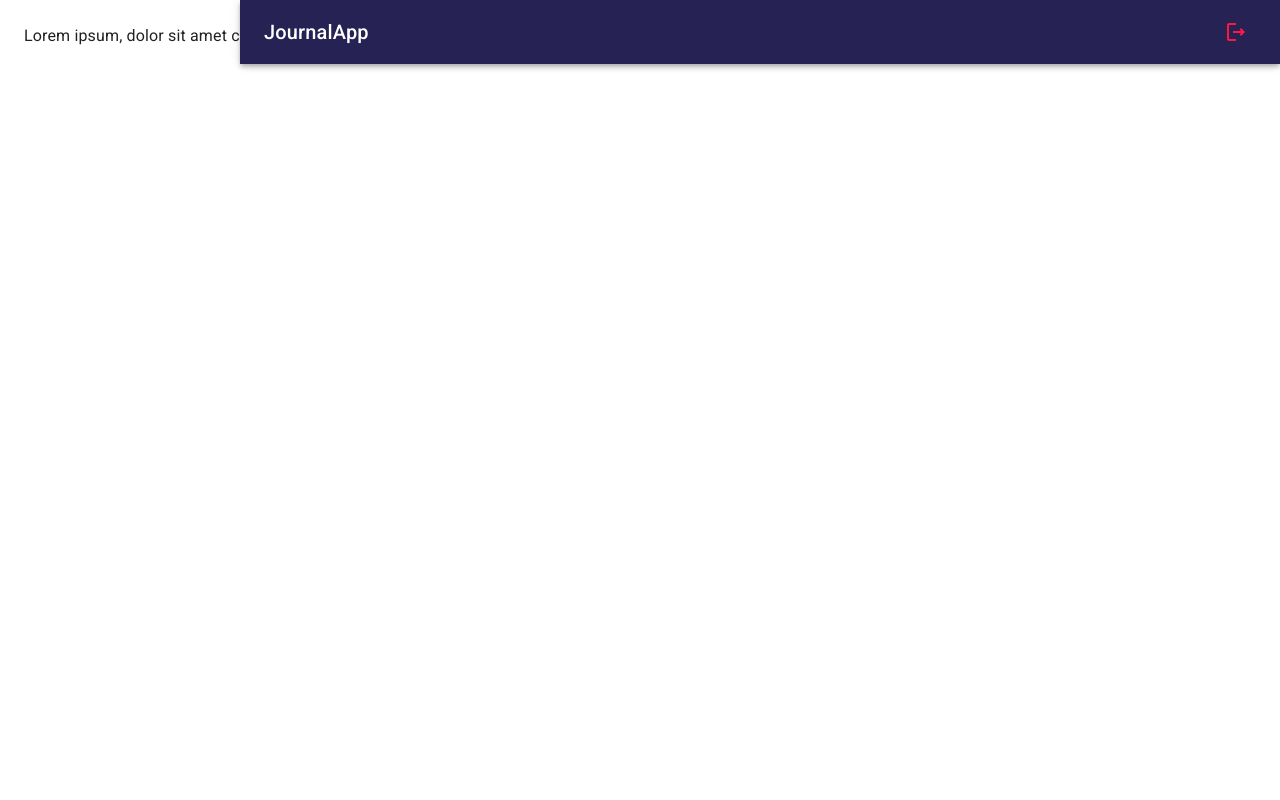
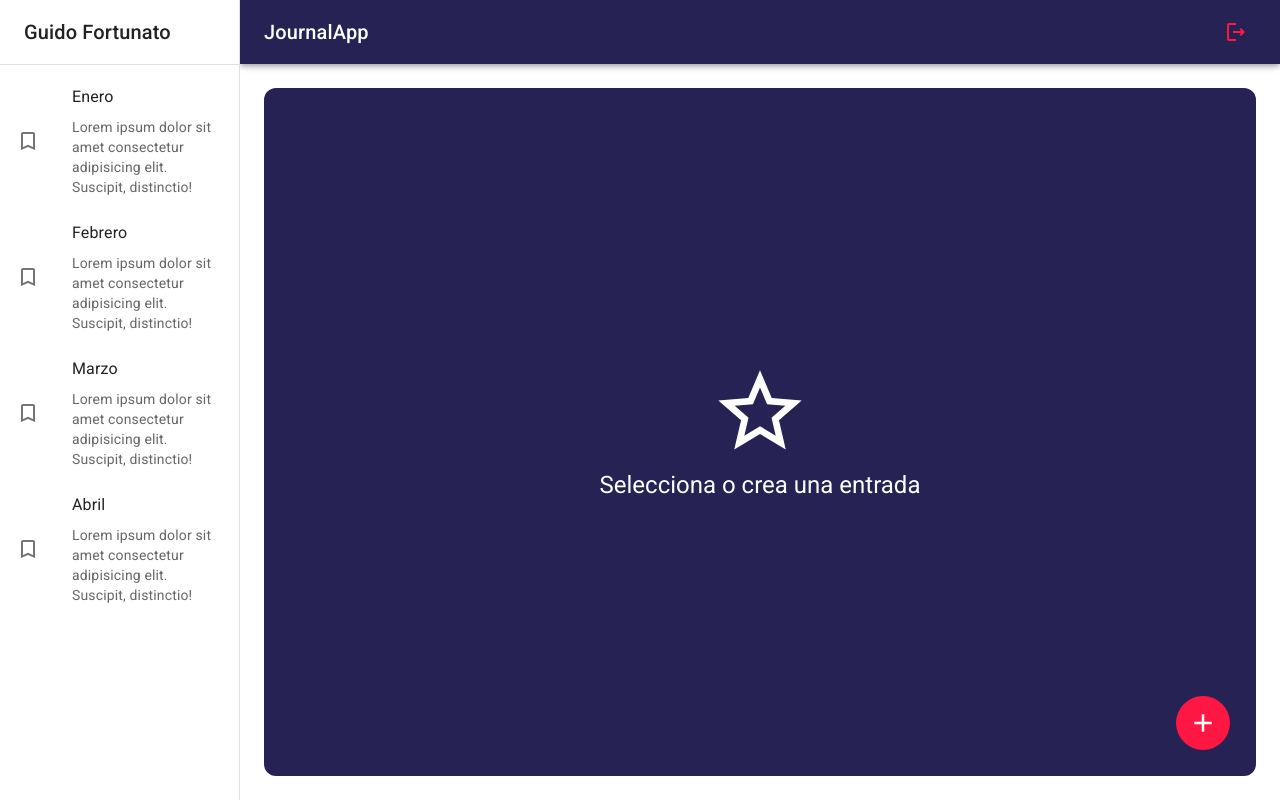
Before and after one commit to guidoFortunato/journal-app-fh, a React (Vite) app: page / in a window 1280 px wide. Built offline with nearby package versions, Linux system fonts and the light colour scheme.

Commit message:
finalización de la estructura

```diff
--- /dev/null
+++ b/src/journal/components/ImageGallery.jsx
@@ -0,0 +1,70 @@
+import { ImageList, ImageListItem } from "@mui/material";
+
+
+export const ImageGallery = ()=> {
+  return (
+    <ImageList sx={{ width: '100%', height: 450 }} cols={4} rowHeight={200}>
+      {itemData.map((item) => (
+        <ImageListItem key={item.img}>
+          <img
+            src={`${item.img}?w=164&h=164&fit=crop&auto=format`}
+            srcSet={`${item.img}?w=164&h=164&fit=crop&auto=format&dpr=2 2x`}
+            alt={item.title}
+            loading="lazy"
+          />
+        </ImageListItem>
+      ))}
+    </ImageList>
+  );
+}
+
+const itemData = [
+  {
+    img: 'https://images.unsplash.com/photo-1551963831-b3b1ca40c98e',
+    title: 'Breakfast',
+  },
+  {
+    img: 'https://images.unsplash.com/photo-1551782450-a2132b4ba21d',
+    title: 'Burger',
+  },
+  {
+    img: 'https://images.unsplash.com/photo-1522770179533-24471fcdba45',
+    title: 'Camera',
+  },
+  {
+    img: 'https://images.unsplash.com/photo-1444418776041-9c7e33cc5a9c',
+    title: 'Coffee',
+  },
+  {
+    img: 'https://images.unsplash.com/photo-1533827432537-70133748f5c8',
+    title: 'Hats',
+  },
+  {
+    img: 'https://images.unsplash.com/photo-1558642452-9d2a7deb7f62',
+    title: 'Honey',
+  },
+  {
+    img: 'https://images.unsplash.com/photo-1516802273409-68526ee1bdd6',
+    title: 'Basketball',
+  },
+  {
+    img: 'https://images.unsplash.com/photo-1518756131217-31eb79b20e8f',
+    title: 'Fern',
+  },
+  {
+    img: 'https://images.unsplash.com/photo-1597645587822-e99fa5d45d25',
+    title: 'Mushrooms',
+  },
+  {
+    img: 'https://images.unsplash.com/photo-1567306301408-9b74779a11af',
+    title: 'Tomato basil',
+  },
+  {
+    img: 'https://images.unsplash.com/photo-1471357674240-e1a485acb3e1',
+    title: 'Sea star',
+  },
+  {
+    img: 'https://images.unsplash.com/photo-1589118949245-7d38baf380d6',
+    title: 'Bike',
+  },
+];
--- /dev/null
+++ b/src/journal/components/SideBar.jsx
@@ -0,0 +1,62 @@
+import { TurnedInNot } from "@mui/icons-material";
+import {
+  Box,
+  Divider,
+  Drawer,
+  Grid,
+  List,
+  ListItem,
+  ListItemButton,
+  ListItemIcon,
+  ListItemText,
+  Toolbar,
+  Typography,
+} from "@mui/material";
+
+export const SideBar = ({ drawerWidth }) => {
+  return (
+    <Box
+      component="nav"
+      sx={{ width: { sm: drawerWidth }, flexShrink: { sm: 0 } }}
+    >
+      <Drawer
+        variant="permanent" //temporary
+        open={true}
+        sx={{
+          display: { xs: "block" },
+          "& .MuiDrawer-paper": {
+            boxSizing: "border-box",
+            width: drawerWidth,
+          },
+        }}
+      >
+        <Toolbar>
+          <Typography variant="h6" noWrap component="div">
+            Guido Fortunato
+          </Typography>
+        </Toolbar>
+        <Divider />
+
+        <List>
+          {["Enero", "Febrero", "Marzo", "Abril"].map((text) => (
+            <ListItem key={text} disablePadding>
+              <ListItemButton>
+                <ListItemIcon>
+                  <TurnedInNot />
+                </ListItemIcon>
+                <Grid container>
+                  <ListItemText primary={text} />
+                  <ListItemText
+                    secondary={
+                      "Lorem ipsum dolor sit amet consectetur adipisicing elit. Suscipit, distinctio! "
+                    }
+                  />
+                </Grid>
+              </ListItemButton>
+            </ListItem>
+          ))}
+        </List>
+      </Drawer>
+    </Box>
+  );
+};
--- a/src/journal/components/index.js
+++ b/src/journal/components/index.js
@@ -1 +1,3 @@
 export * from './NavBar'
+export * from './SideBar'
+export * from './ImageGallery'
--- a/src/journal/layout/JournalLayout.jsx
+++ b/src/journal/layout/JournalLayout.jsx
@@ -1,21 +1,19 @@
+import { Toolbar } from "@mui/material";
 import { Box } from "@mui/system";
-import { NavBar } from "../components";
+import { NavBar, SideBar } from "../components";
 
-const drawerWidth = 240
-
+const drawerWidth = 240;
 
 export const JournalLayout = ({ children }) => {
   return (
     <Box sx={{ display: "flex" }}>
+      <NavBar drawerWidth={ drawerWidth } />
 
-      <NavBar drawerWidth={ drawerWidth }/>
-      {/* Navbar drawerWidth */}
-
-      {/* sidebar drawerWidth */}
+      <SideBar drawerWidth={ drawerWidth } />
 
       <Box component="main" sx={{ flexGrow: 1, p: 3 }}>
-        {/* toolbar */}
-        { children }
+        <Toolbar />
+        {children}
       </Box>
     </Box>
   );
--- a/src/journal/pages/JournalPage.jsx
+++ b/src/journal/pages/JournalPage.jsx
@@ -1,14 +1,32 @@
+import { AddOutlined } from "@mui/icons-material";
+import { IconButton } from "@mui/material";
 import { JournalLayout } from "../layout/JournalLayout";
-import { Typography } from "@mui/material";
+import { NoteView, NothingSelectedView } from "../view";
 
 
 export const JournalPage = () => {
   return (
     <>
       <JournalLayout>
-        <Typography>
-          Lorem ipsum, dolor sit amet consectetur adipisicing elit.
-        </Typography>
+
+
+        <NothingSelectedView />
+        {/* <NoteView /> */}
+
+        <IconButton
+          size="large"
+          sx={{
+            color: '#fff',
+            backgroundColor: 'error.main',
+            ':hover': { backgroundColor: 'error.main', opacity: 0.9 },
+            position: 'fixed',
+            right: 50,
+            bottom: 50
+
+          }}
+        >
+          <AddOutlined  sx={{ fontSize: 30 }} />
+        </IconButton>
       </JournalLayout>
     </>
   );
--- /dev/null
+++ b/src/journal/view/NoteView.jsx
@@ -0,0 +1,53 @@
+import { SaveOutlined } from "@mui/icons-material";
+import { Button, Grid, TextField, Typography } from "@mui/material";
+import { ImageGallery } from "../components";
+
+export const NoteView = () => {
+  return (
+    <Grid
+      container
+      direction="row"
+      justifyContent="space-between"
+      alignItems="center"
+      sx={{ mb: 1 }}
+    >
+      <Grid item>
+        <Typography fontSize={39} fontWeight="light">
+          25 de agosto, 2023
+        </Typography>
+      </Grid>
+      <Grid item>
+        <Button color="primary" sx={{ padding: 2 }}>
+          <SaveOutlined sx={{ fontSize: 30, mr: 1 }} />
+          Guardar
+        </Button>
+      </Grid>
+      <Grid container>
+        <TextField
+          type='text'
+          variant="filled"
+          fullWidth
+          placeholder="Ingrese un título"
+          label='Título'
+          sx={{ border: 'none', mb: 1 }}
+        />
+        <TextField
+          type='text'
+          variant="filled"
+          fullWidth
+          multiline
+          placeholder="¿Qué sucedió en el día de hoy?"
+          minRows={ 5 }
+        />
+
+      </Grid>
+      {/* imagenes */}
+
+      <ImageGallery />
+
+
+
+
+    </Grid>
+  );
+};
--- /dev/null
+++ b/src/journal/view/NothingSelectedView.jsx
@@ -0,0 +1,22 @@
+import { StarOutline } from "@mui/icons-material"
+import { Grid, Typography } from "@mui/material"
+
+export const NothingSelectedView = () => {
+  return (
+    <Grid
+      container
+      spacing={0}
+      direction="column"
+      alignItems="center"
+      justifyContent="center"
+      sx={{ minHeight: "calc(100vh - 112px )", backgroundColor: "primary.main", borderRadius: 3 }} //
+    >
+      <Grid item xs={ 12 }>
+        <StarOutline  sx={{ fontSize: 100, color: '#fff' }} />
+      </Grid>
+      <Grid item xs={ 12 }>
+       <Typography color='#fff' variant="h5">Selecciona o crea una entrada</Typography>
+      </Grid>
+    </Grid>
+  )
+}
--- /dev/null
+++ b/src/journal/view/index.js
@@ -0,0 +1,2 @@
+export * from './NothingSelectedView'
+export * from './NoteView'
```
